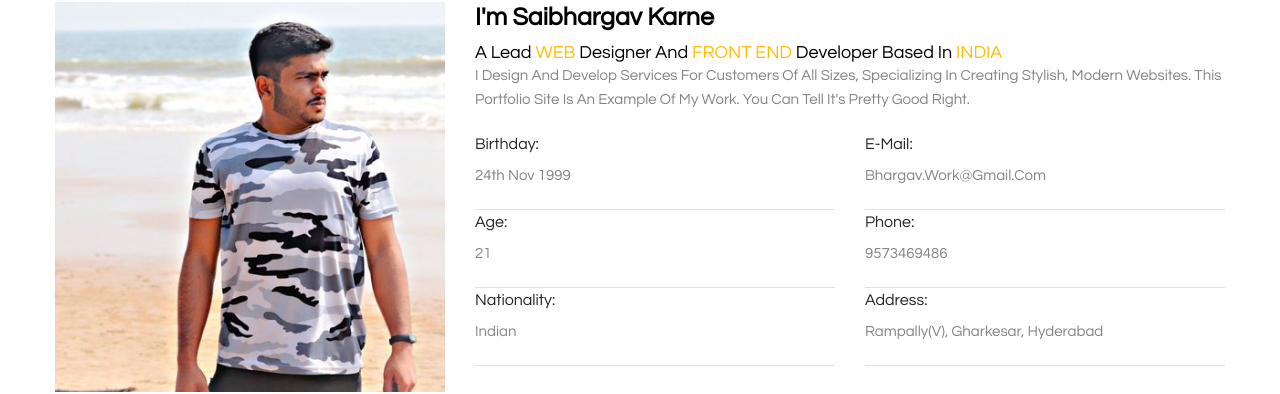
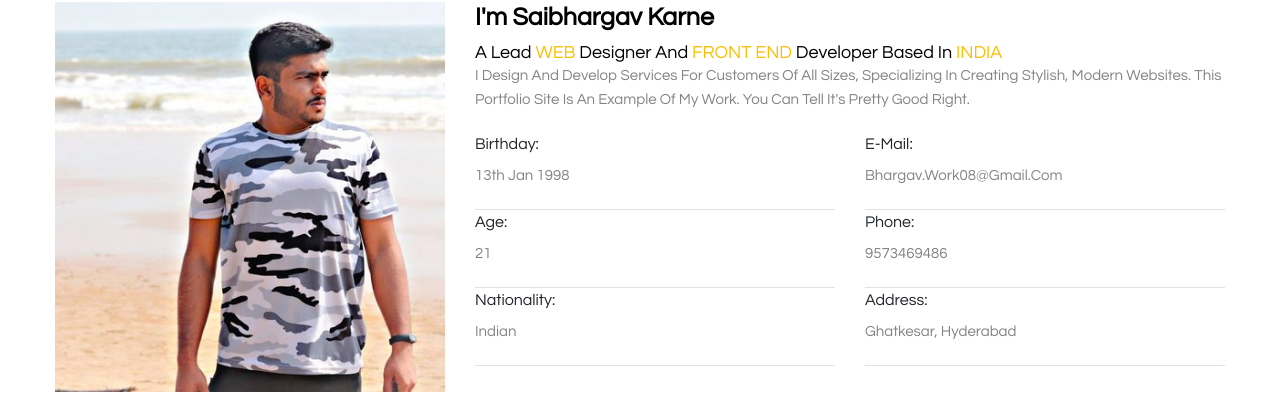
Before and after one commit to saibhargavkarne/myportfolio, a plain HTML site: page index.html in a window 1280 px wide. Shown: the part 1088-1482 px from the top of the page. Drawn offline with nearby package versions, Linux system fonts and the light colour scheme.

Commit message:
Update index.html

```diff
--- a/index.html
+++ b/index.html
@@ -479,12 +479,12 @@
 
                     <div class="list">
                       <label>Birthday:</label>
-                      <p>24th Nov 1999</p>
+                      <p>13th jan 1998</p>
                     </div>
 
                     <div class="list">
                      <label>E-Mail:</label>
-                     <p>bhargav.work@gmail.com</p>
+                     <p>bhargav.work08@gmail.com</p>
                     </div>
 
                     <div class="list">
@@ -504,7 +504,7 @@
 
                     <div class="list">
                      <label>Address:</label>
-                     <p> Rampally(v), Gharkesar, Hyderabad</p>
+                     <p>Ghatkesar, Hyderabad</p>
                     </div>
           </div>
       </div>
@@ -636,7 +636,7 @@
     </div>
   </div>
 
-
+<!--------------------Start of myskills----------->
 <section class="skills">
   <div class="container">
     <div class="row">
@@ -695,7 +695,7 @@
 </section>
  </section>
 </section>
-
+<!--------------------end of myskills----------->
 
 
 
```
